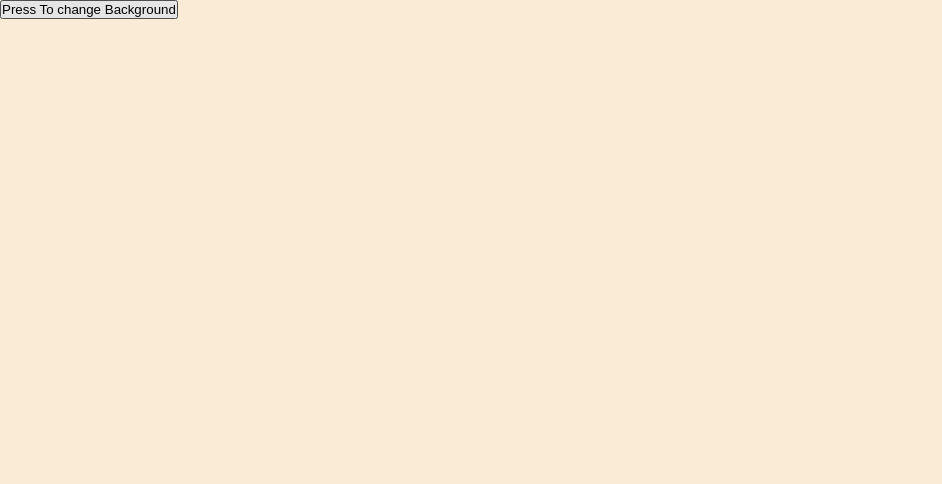
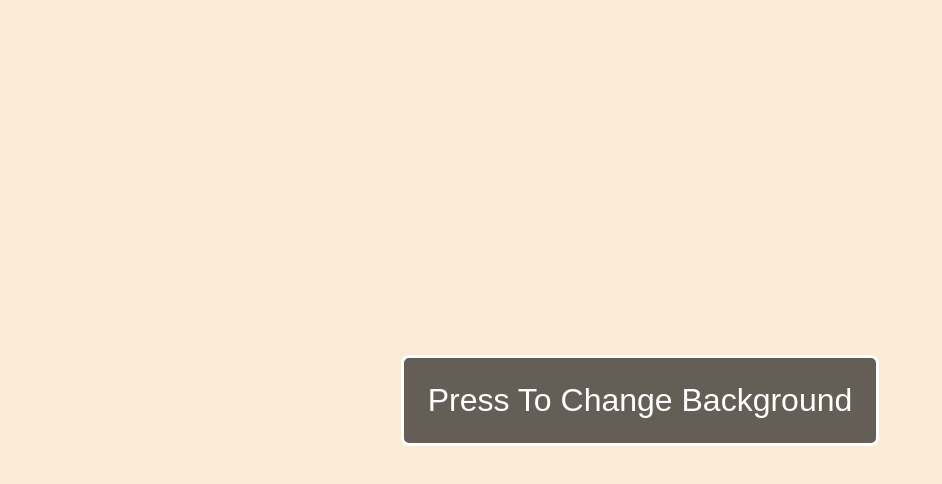
Before and after one commit to iamfredrickokereke/smallProjects, a plain HTML site: page backgroundChanger/index.html in a window 1280 px wide. Shown: the whole page, without its empty margins (0-942 px from the left). Drawn offline with Linux system fonts and the light colour scheme.

Commit message:
style button

```diff
--- a/backgroundChanger/style.css
+++ b/backgroundChanger/style.css
@@ -8,5 +8,25 @@
 body{
     background-color: antiquewhite;
     min-height: 100vh;
+    display: flex;
     justify-content: center;
+    align-items: center;
 }
+
+
+.colorBtn{
+    padding: 1.5rem;
+    background-color: rgb(0, 0, 0, 0.6);
+    color: white;
+    text-transform: capitalize;
+    outline: none;
+    font-size: 2rem;
+    border: 3px solid #fefefe;
+    border-radius: 8px;
+
+}
+
+.colorBtn:hover{
+    background-color: rgb(0, 0, 0);
+    cursor: pointer;
+}
```
